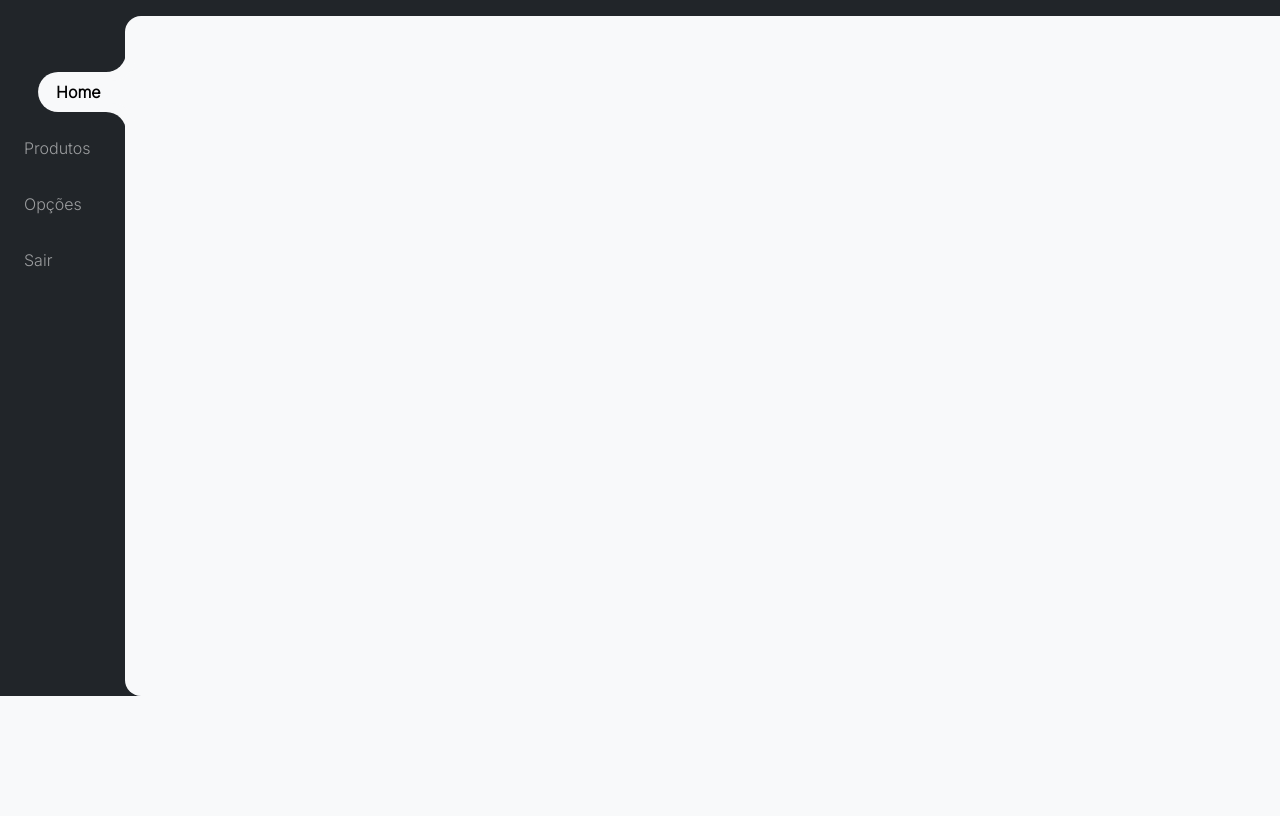
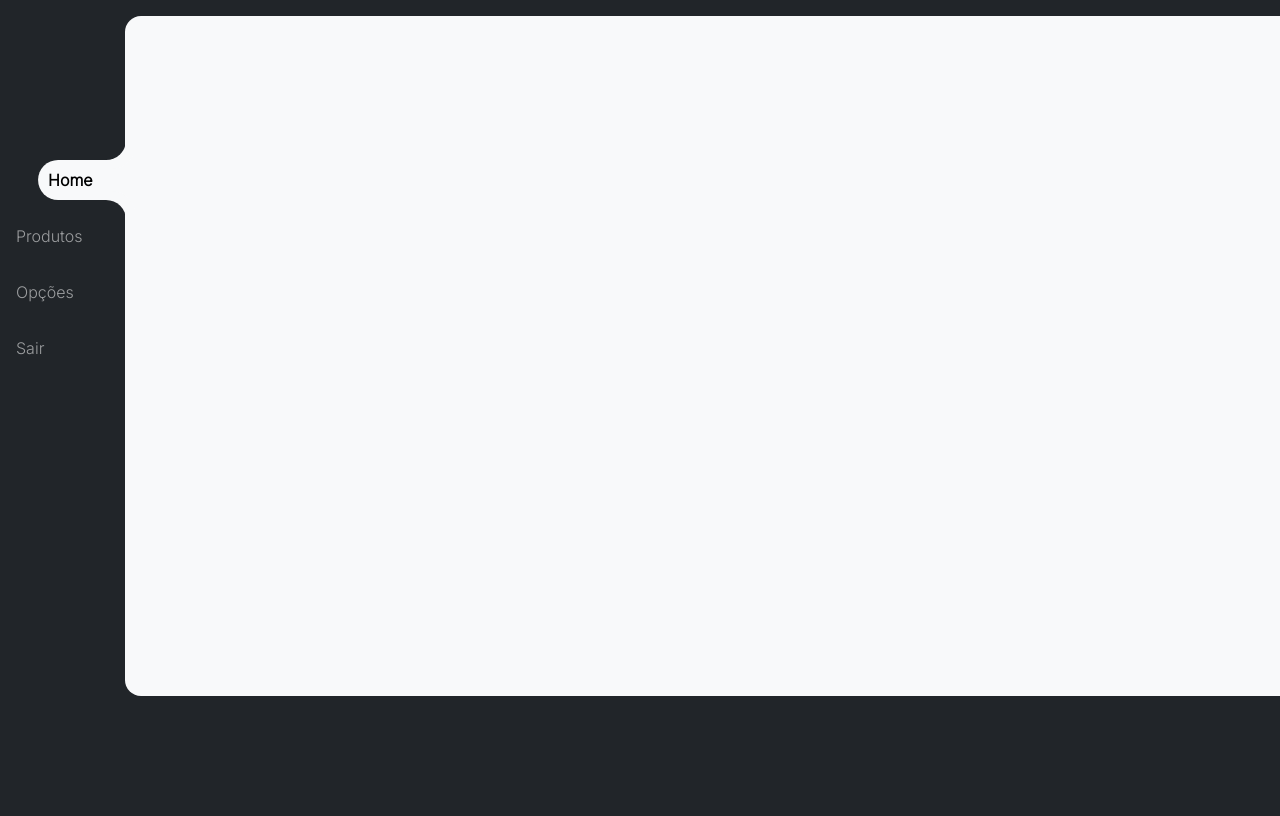
Before and after one commit to AbreuRenan/inovemarcenaria, a PHP site: page /pages/dashboard.php in a window 1280 px wide. Shown: the part 104-920 px from the top of the page. Before the commit the page ends 800 px from the top, so only its background shows below. Run offline with PHP 8.4, Linux system fonts and the light colour scheme; data comes from the database, SQL or seed files in the repository; some libraries are stand-ins or nearby versions; some web fonts are replaced.

Commit message:
corrigido bug comportamento sidenave para dispositivos mobile

```diff
--- a/css/dashboard.css
+++ b/css/dashboard.css
@@ -17,10 +17,13 @@
 .sidenav-grid {
     grid-area: sidenav-grid;
     width: 100%;
+    position: relative;
+    top: 20%;
 }
 
 .main-grid {
     grid-area: main-grid;
+    max-width: 100vw;
 }
 
 .sidenav-grid .menu-list {
--- a/css/main.css
+++ b/css/main.css
@@ -4,6 +4,7 @@
     margin: 0;
     padding: 0;
     list-style: none;
+    box-sizing: border-box!important;
 }
 body {
     font-family: 'Inter', sans-serif;
--- a/js/dashboard.js
+++ b/js/dashboard.js
@@ -95,4 +95,5 @@
     }
 
 }
+
 console.log('dashboard loaded')
--- a/pages/dashboard.php
+++ b/pages/dashboard.php
@@ -5,30 +5,7 @@
 
 ?>
 <?php require_once('header-dashboard.php') ?>
-    <div class="bg-dark sidenav-grid">
-        <nav class="navbar navbar-expand-md navbar-dark bg-dark ps-3">
-            <button class="navbar-toggler mb-5" type="button" data-bs-toggle="collapse" data-bs-target="#sidebar-menu"
-                aria-controls="sidebar-menu" aria-expanded="false" aria-label="Toggle navigation">
-                <span class="navbar-toggler-icon"></span>
-            </button>
-            <div class="collapse navbar-collapse pt-5" id="sidebar-menu">
-                <ul class="navbar-nav mr-auto gap-3 d-flex flex-column w-100">
-                    <li class="nav-item active">
-                        <a id="menu-home" class="nav-link" href="#menu-home">Home</a>
-                    </li>
-                    <li class="nav-item ">
-                        <a id="menu-produtos" class="nav-link" href="#menu-produtos">Produtos</a>
-                    </li>
-                    <li class="nav-item">
-                        <a id="menu-opcoes" class="nav-link" href="#menu-opcoes">Opções</a>
-                    </li>
-                    <li class="nav-item">
-                        <a id="menu-sair" class="nav-link" href="../src/auth.php?cod=2">Sair</a>
-                    </li>
-                </ul>
-            </div>
-        </nav>
-    </div>
+<?php require_once('sidenav-dashboard.php') ?>
     <div class="bg-light main-grid p-3 rounded-start-4">
         <!-- Main area de exbição -->
         <?php require_once('home-menu.php'); ?>
--- /dev/null
+++ b/pages/sidenav-dashboard.php
@@ -0,0 +1,20 @@
+<div class="bg-dark sidenav-grid mb-3">
+        <nav class="navbar navbar-dark bg-dark ps-3">
+            <div class="w-100" id="sidebar-menu">
+                <ul class="navbar-nav mr-auto gap-3 d-flex w-100">
+                    <li class="nav-item active">
+                        <a id="menu-home" class="nav-link" href="#">Home</a>
+                    </li>
+                    <li class="nav-item ">
+                        <a id="menu-produtos" class="nav-link" href="#">Produtos</a>
+                    </li>
+                    <li class="nav-item">
+                        <a id="menu-opcoes" class="nav-link" href="#">Opções</a>
+                    </li>
+                    <li class="nav-item">
+                        <a id="menu-sair" class="nav-link" href="../src/auth.php?cod=2">Sair</a>
+                    </li>
+                </ul>
+            </div>
+        </nav>
+    </div>
--- a/src/formCadProd.php
+++ b/src/formCadProd.php
@@ -1,14 +1,14 @@
 <form id="form_cad_produto" class="container p-2" enctype="multipart/form-data" action="../src/produtos_crud.php" method="POST">
     <div id="statusmsg" class="statusmsg alert" style="display: none"></div>
-    <div class="col row">
-        <div class="col-8 d-flex flex-column gap-2">
+    <div class="col row row-cols-1 row-cols-sm-2">
+        <div class="col col-sm-8 d-flex flex-column gap-2">
             <label class="form-label" for="nome_produto">Nome Produto</label>
             <input class="form-control" type="text" name="nome_produto" id="nome_produto"
                 placeholder="Digite o nome do produto para cadastro">
             <label class="form-label" for="preco_produto">Preço Inicial</label>
             <input class="form-control" type="money" name="preco_produto" id="preco_produto">
         </div>
-        <div class="col-4">
+        <div class="col col-sm-4 ">
             <div id="img_preview_container">
                 <img id="img_preview" src="" alt="" class="w-100" style="height: 120px; object-fit: cover;">
             </div>
@@ -25,6 +25,4 @@
         <input type="submit" class="btn btn-primary">
     </div>
     <input type="hidden" value="insert" name="operation">
-    <!-- <input type="hidden" name="id" id="id" value=""> -->
-
 </form>
```
Also changed, not shown: other parts of css/dashboard.css (+38 -0 lines). Lines whose indentation alone changed are shown as unchanged.
